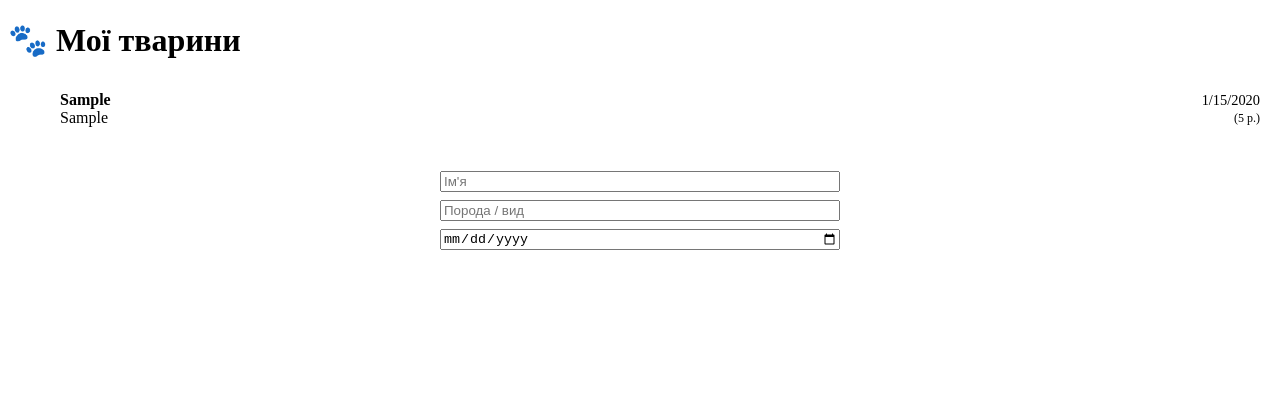
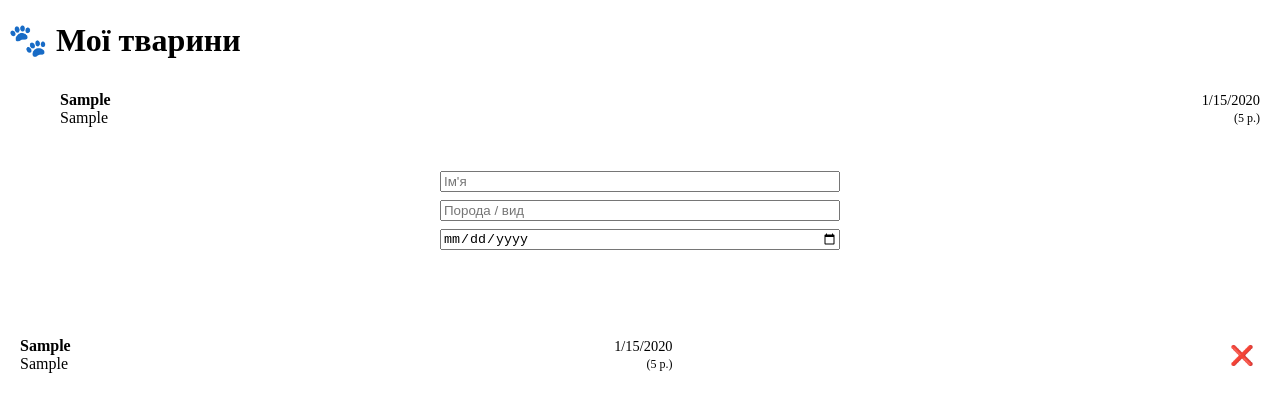
Before and after one commit to alenatokar22/PetHealthApp, a React (Vite) app: page / in a window 1280 px wide. Both pictures are taken after typing "Sample", "Sample", "2020-01-15" into the empty fields and a click on the button "Додати тварину". Shown: the top 412 px of the page. Built offline with nearby package versions, Linux system fonts and the light colour scheme.

Commit message:
додано видалення твраин та покращено карток (крок 3)

```diff
--- a/src/components/PetHealthApp.jsx
+++ b/src/components/PetHealthApp.jsx
@@ -73,6 +73,24 @@ export default function PetHealthApp() {
           </button>
         </form>
       </main>
+      {pets.map((pet) => (
+        <li key={pet.id} className="pet-card">
+          <div>
+            <strong>{pet.name}</strong> <br />
+            <span className="muted">{pet.species || "—"}</span>
+          </div>
+          <div className="pet-age">
+            {new Date(pet.birth).toLocaleDateString()} <br />
+            <small>({calcAge(pet.birth)} р.)</small>
+          </div>
+          <button
+            className="btn-del"
+            onClick={() => setPets(pets.filter((p) => p.id !== pet.id))}
+          >
+            ❌
+          </button>
+        </li>
+      ))}
     </div>
   );
 }
--- a/src/styles/pet.css
+++ b/src/styles/pet.css
@@ -36,3 +36,12 @@
   color: var(--muted);
   font-size: 0.9rem;
 }
+
+.btn-del {
+  background: transparent;
+  border: none;
+  color: var(--danger, #ef4444);
+  cursor: pointer;
+  font-size: 1.2rem;
+  margin-left: 8px;
+}
```
